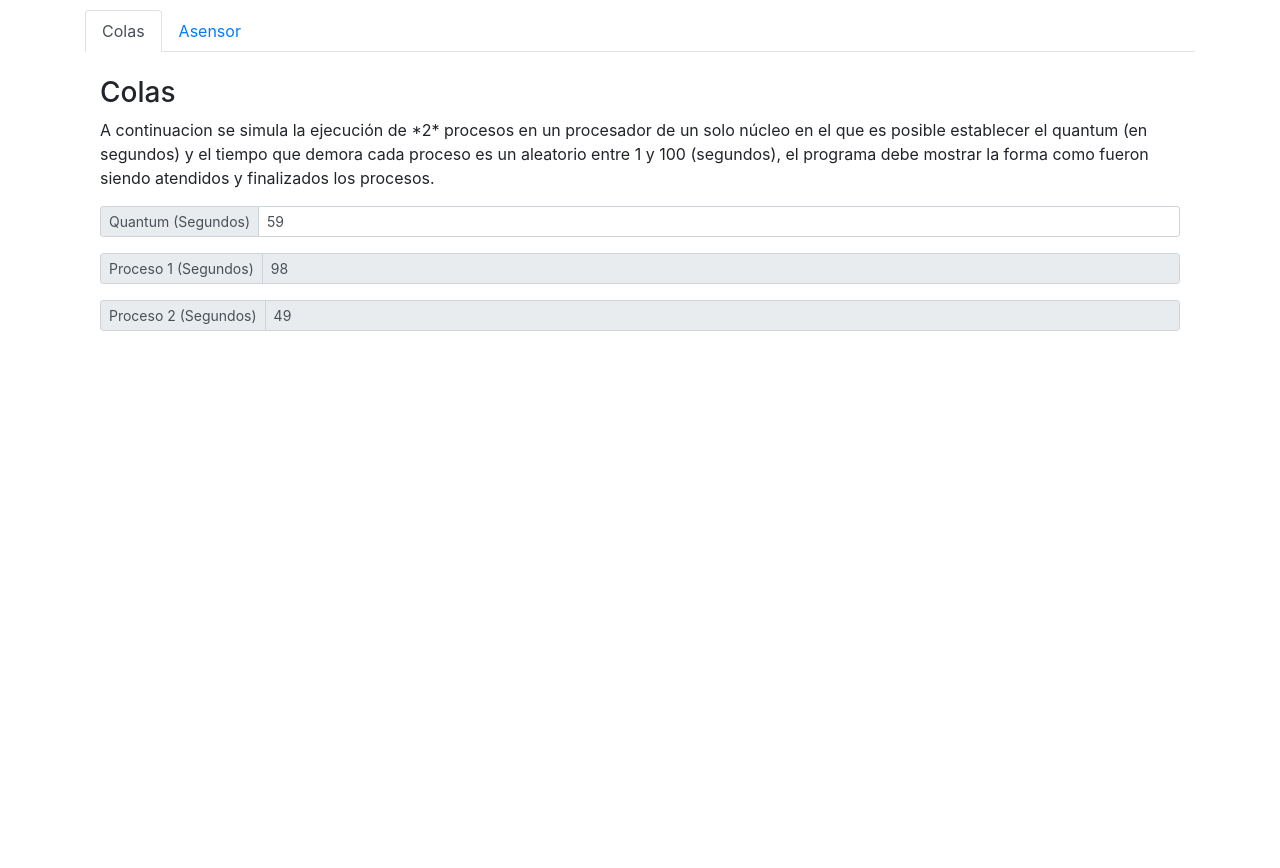
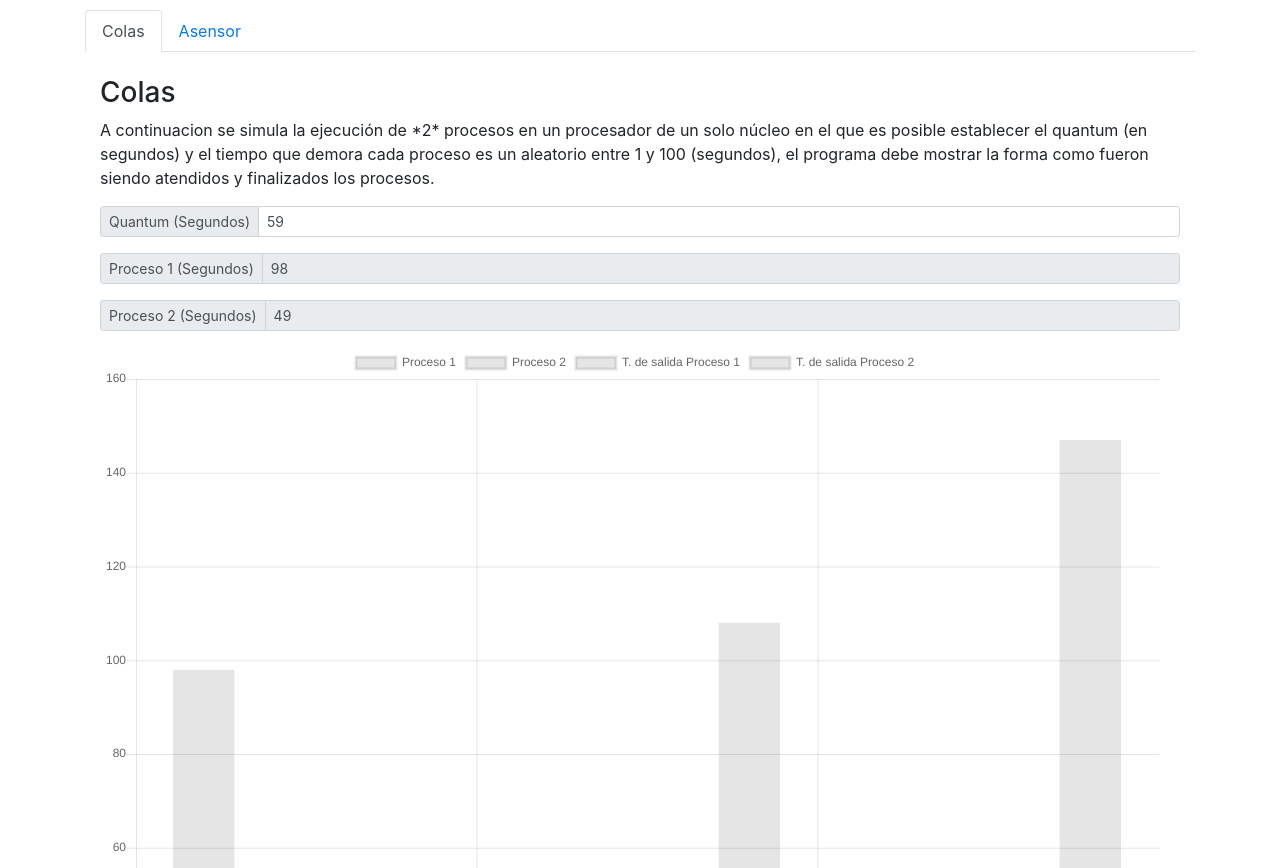
Before and after one commit to piiok/Simulacion1, a plain HTML site: page index.html in a window 1280 px wide. Shown: the part 84-952 px from the top of the page. Before the commit the page ends 905 px from the top, so only its background shows below. Drawn offline with Linux system fonts and the light colour scheme.

Commit message:
Update index.html

```diff
--- a/index.html
+++ b/index.html
@@ -11,6 +11,7 @@
             <link rel="stylesheet" href="./Bootstrap/css/bootstrap-grid.min.css">
             <script src="Bootstrap/js/bootstrap.min.js"></script>
             <script src="./Bootstrap/js/bootstrap.bundle.min.js"></script>
+            <script src="./logica.js"></script>
 
     </head>
     <body>
@@ -131,28 +132,28 @@
             };
         }
 
-        function configuracion(labels,a){
+        function configuracion(r){
             return {
                 type: 'bar',
                 data: {
-                    labels: labels,
-                    backgroundColor: window.chartColors.red,
+                    labels: r[0],
+                    // backgroundColor: window.chartColors.red,
                     datasets: [{
                         label: 'Proceso 1',
                         fill: false,
-                        data: a[0]
+                        data: r[1][0]
                     },{
                         label: 'Proceso 2',
                         fill: false,
-                        data: a[1]
+                        data: r[1][1]
                     },{
                         label: 'T. de salida Proceso 1',
                         fill: false,
-                        data: a[2]
+                        data: r[1][2]
                     },{
                         label: 'T. de salida Proceso 2',
                         fill: false,
-                        data: a[3]
+                        data: r[1][3]
                     }]
                 },
                 options: {
```
